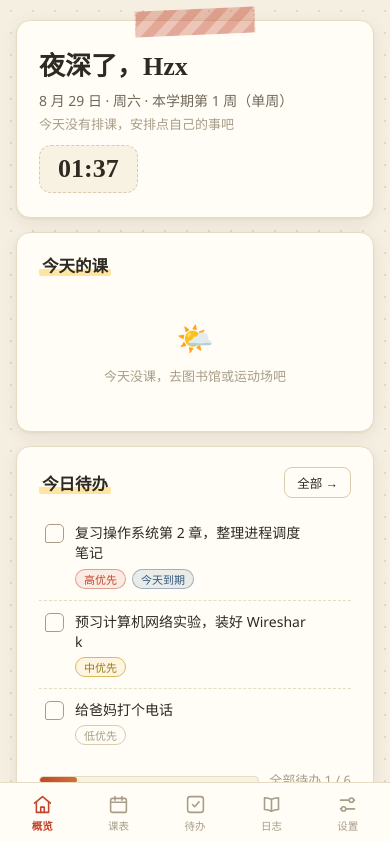
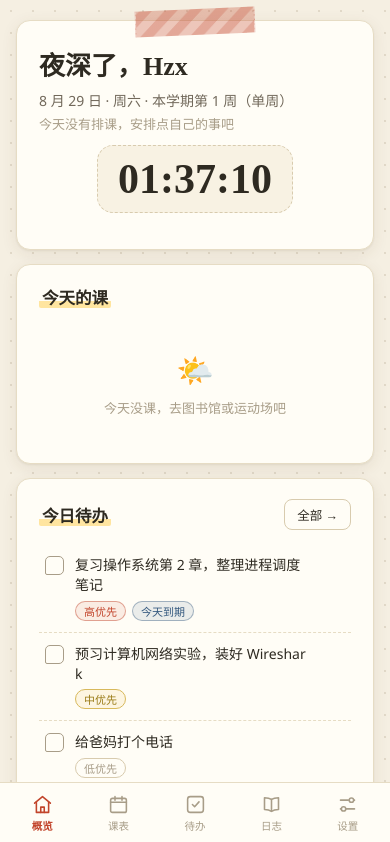
Before and after one commit to 09-25/workbench, a plain HTML site: page index.html in a window 390 px wide. Shown: the top 842 px of the page. Drawn offline with Linux system fonts and the light colour scheme.

Commit message:
概览时钟：显示秒数、放大并居中于横幅中央

```diff
--- a/app.js
+++ b/app.js
@@ -613,7 +613,7 @@ let lastDateStr = todayStr();
 function updateClock() {
   const el = $("#clock"); if (!el) return;
   const d = new Date();
-  el.textContent = `${pad(d.getHours())}:${pad(d.getMinutes())}`;
+  el.textContent = `${pad(d.getHours())}:${pad(d.getMinutes())}:${pad(d.getSeconds())}`;
   const ds = todayStr(d);
   if (ds !== lastDateStr) {             // 跨天了：刷新"今天"的课程/待办，避免挂机串数据
     lastDateStr = ds;
@@ -1588,7 +1588,7 @@ impDrop.addEventListener("drop", e => {
 applyTheme();
 switchPage("dashboard");
 updateClock();
-setInterval(updateClock, 20000);
+setInterval(updateClock, 1000);
 
 if (getToken() && state.sync.gistId) {
   pullSync(false);
--- a/index.html
+++ b/index.html
@@ -63,7 +63,8 @@
           <div class="hero-date" id="hero-date"></div>
           <div class="hero-sub" id="hero-sub"></div>
         </div>
-        <div class="hero-clock" id="clock">--:--</div>
+        <div class="hero-clock-wrap"><div class="hero-clock" id="clock">--:--:--</div></div>
+        <div class="hero-right"></div>
       </div>
 
       <div class="grid-2">
--- a/styles.css
+++ b/styles.css
@@ -206,7 +206,10 @@ h1, h2, h3, .serif { font-family: var(--font-display); font-weight: 600; }
    概览 hero
    ============================================================ */
 .hero {
-  display: flex; align-items: center; justify-content: space-between; gap: 20px;
+  display: grid;
+  grid-template-columns: 1fr auto 1fr;
+  align-items: center;
+  gap: 16px;
   padding: 30px 32px;
   overflow: visible;
 }
@@ -224,17 +227,20 @@ h1, h2, h3, .serif { font-family: var(--font-display); font-weight: 600; }
 .hero-greet { font-family: var(--font-display); font-size: 26px; font-weight: 700; }
 .hero-date { margin-top: 8px; color: var(--ink-2); font-size: 14px; }
 .hero-sub { margin-top: 4px; color: var(--ink-3); font-size: 13px; }
+.hero-clock-wrap { justify-self: center; text-align: center; }
 .hero-clock {
   font-family: var(--font-display);
-  font-size: 34px; font-weight: 600;
+  font-size: 56px; font-weight: 600;
+  line-height: 1.1;
   font-variant-numeric: tabular-nums;
   color: var(--ink);
-  padding: 8px 18px;
+  padding: 12px 26px;
   border: 1.5px dashed var(--line-strong);
-  border-radius: 12px;
+  border-radius: 16px;
   background: var(--card-2);
-  flex: none;
+  white-space: nowrap;
 }
+.hero-right { justify-self: end; }
 
 /* —— 今日课程时间线 —— */
 .timeline { display: flex; flex-direction: column; gap: 10px; }
@@ -694,8 +700,9 @@ textarea { width: 100%; resize: vertical; line-height: 1.7; }
   .tabbar a.active { color: var(--accent); font-weight: 600; }
 
   .grid-2, .grid-3 { grid-template-columns: 1fr; margin-top: 14px; gap: 14px; }
-  .hero { flex-direction: column; align-items: flex-start; gap: 12px; padding: 24px 22px; }
-  .hero-clock { font-size: 26px; }
+  .hero { display: flex; flex-direction: column; align-items: center; gap: 12px; padding: 24px 22px; }
+  .hero-left { width: 100%; }
+  .hero-clock { font-size: 42px; padding: 10px 20px; }
   .form-grid { grid-template-columns: 1fr; }
   .page-title { font-size: 20px; }
   .todo-form .btn { flex: 1; }
```
